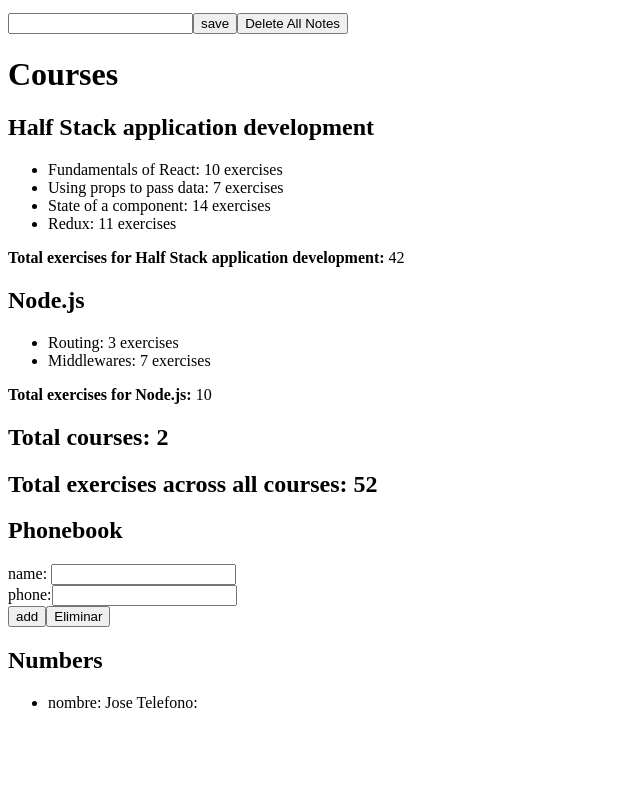
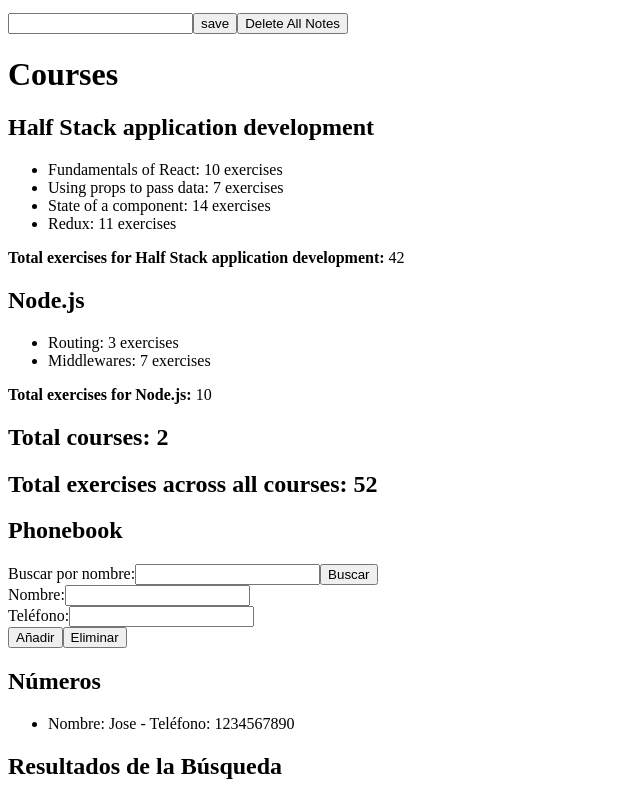
Before and after one commit to JoseVallcanera79/react-fullstackOpen, a React (Vite) app: page / in a window 1280 px wide. Shown: the part 2579-3379 px from the top of the page, without its empty margins (0-640 px from the left). Before the commit the page ends 3307 px from the top, so only its background shows below. Built offline with nearby package versions, Linux system fonts and the light colour scheme.

Commit message:
input buscar

```diff
--- a/src/components/Agenda.jsx
+++ b/src/components/Agenda.jsx
@@ -1,95 +1,104 @@
 import React, { useState } from "react";
 
 const Agenda = () => {
-    const [newName, setNewName] = useState('');
-    const [newNumbers, setNewNumbers] = useState('')
+    const [newName, setNewName] = useState(''); // Para añadir nuevo nombre
+    const [newNumber, setNewNumber] = useState(''); // Para añadir nuevo número
+    const [searchName, setSearchName] = useState(''); // Para búsqueda
     const [personas, setPersonas] = useState([
-        { id: 1, nombre: 'Jose' }
+        { id: 1, nombre: 'Jose', telefono: '1234567890' }
     ]);
-    const [errorMessage, setErrorMessage] = useState(''); // Estado para manejar errores
+    const [filteredPersonas, setFilteredPersonas] = useState([]); // Inicialmente vacío
 
-    // Función para manejar el submit del formulario
+    const [errorMessage, setErrorMessage] = useState('');
+
+    // Función para manejar la adición de una nueva persona
     const addNombre = (event) => {
         event.preventDefault();
 
         if (newName.trim() === '') {
             setErrorMessage('Debe insertar un nombre');
-            return
-        } else if (newNumbers.valueOf() === '') {
-            setErrorMessage('Debe insertar un telefono');
+            return;
+        } else if (newNumber.trim() === '') {
+            setErrorMessage('Debe insertar un teléfono');
             return;
         }
 
-        // Verificar IDs existentes y generar un nuevo ID único
-        const existingIds = new Set(personas.map(persona => persona.id));
-        let newId = 1;
-        while (existingIds.has(newId)) {
-            newId++;
-        }
-
-        // Crear un nuevo objeto para la persona
-        const newPersona = {
-            id: newId,
-            nombre: newName,
-            telefono: newNumbers
-        };
-
-        // Verificar si la persona ya existe en la lista
         const existePersona = personas.some(persona => persona.nombre.toLowerCase() === newName.toLowerCase());
         if (existePersona) {
-            console.log('Error. La persona ya existe en la base de datos:', (existePersona))
             alert('Error. La persona ya existe en la base de datos');
             return;
         }
-        console.log('Error. La persona ya existe en la base de datos:', (existePersona))
 
-        // Log de la nueva persona que se está agregando
-        console.log('Añadiendo nueva persona:', newPersona);
+        const newPersona = {
+            id: personas.length + 1,
+            nombre: newName,
+            telefono: newNumber
+        };
 
-
-        // Actualizar el estado con la nueva persona
-        const updatedPersonas = [...personas, newPersona]; // Asegúrate de crear un nuevo array plano
+        const updatedPersonas = [...personas, newPersona];
         setPersonas(updatedPersonas);
 
-        // Log del estado actualizado
-        console.log('Personas después de la actualización:', updatedPersonas);
-
-        setNewName(''); // Limpiar el input después de agregar
-        setNewNumbers(''); // Limpiar el input después de agregar
-        setErrorMessage(''); // Limpiar mensaje de error después de agregar
+        setNewName(''); // Limpiar el campo de añadir nombre
+        setNewNumber(''); // Limpiar el campo de añadir teléfono
+        setErrorMessage('');
     };
 
-    // Función para eliminar todas las personas
+    // Función para manejar la búsqueda
+    const buscar = () => {
+        const resultado = personas.filter(persona =>
+            persona.nombre.toLowerCase().includes(searchName.toLowerCase())
+        );
+        setFilteredPersonas(resultado); // Actualizar la lista de búsqueda
+    };
+
     const eliminarPersonas = () => {
         setPersonas([]);
+        setFilteredPersonas([]); // Vaciar también los resultados de búsqueda
         setNewName('');
-        setNewNumbers('')
+        setNewNumber('');
+        setSearchName(''); // Limpiar el campo de búsqueda
         setErrorMessage('');
     };
 
     return (
         <div>
             <h2>Phonebook</h2>
+
+            {/* Sección de búsqueda */}
+            <div>
+                Buscar por nombre:
+                <input
+                    type="text"
+                    value={searchName}
+                    onChange={(e) => setSearchName(e.target.value)}
+                />
+                <button type="button" onClick={buscar}>Buscar</button>
+            </div>
+
+            {/* Formulario para añadir una nueva persona */}
             <form onSubmit={addNombre}>
                 <div>
-                    name: <input value={newName} onChange={(e) => setNewName(e.target.value)} />
+                    Nombre:
+                    <input
+                        value={newName}
+                        onChange={(e) => setNewName(e.target.value)}
+                    />
                 </div>
                 <div>
-                    phone:
+                    Teléfono:
                     <input
                         type="text"
-                        max="10"
-                        value={newNumbers}
+                        value={newNumber}
                         onChange={(e) => {
                             const value = e.target.value;
-                            if (!isNaN(value) && !value.includes('-') && !value.includes('.')) {
-                                setNewNumbers(value);
+                            if (/^\d*$/.test(value)) { // Solo permitir números
+                                setNewNumber(value);
                             }
                         }}
                     />
                 </div>
                 <div>
-                    <button type="submit">add</button>
+                    <button type="submit">Añadir</button>
                     <button type="button" onClick={eliminarPersonas}>Eliminar</button>
                 </div>
 
@@ -97,10 +106,23 @@
 
             {errorMessage && <p style={{ color: 'red' }}>{errorMessage}</p>}
 
-            <h2>Numbers</h2>
+            {/* Mostrar todas las personas */}
+            <h2>Números</h2>
             <ul>
                 {personas.map(persona => (
-                    <li key={persona.id}>nombre: {persona.nombre} Telefono: {persona.telefono}</li>
+                    <li key={persona.id}>
+                        Nombre: {persona.nombre} - Teléfono: {persona.telefono}
+                    </li>
+                ))}
+            </ul>
+
+            {/* Mostrar resultados de búsqueda */}
+            <h2>Resultados de la Búsqueda</h2>
+            <ul>
+                {filteredPersonas.map(persona => (
+                    <li key={persona.id}>
+                        Nombre: {persona.nombre} - Teléfono: {persona.telefono}
+                    </li>
                 ))}
             </ul>
         </div>
```
